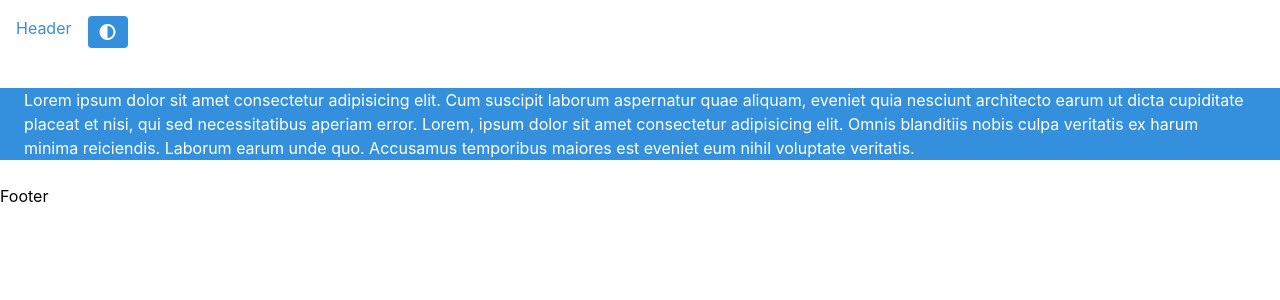
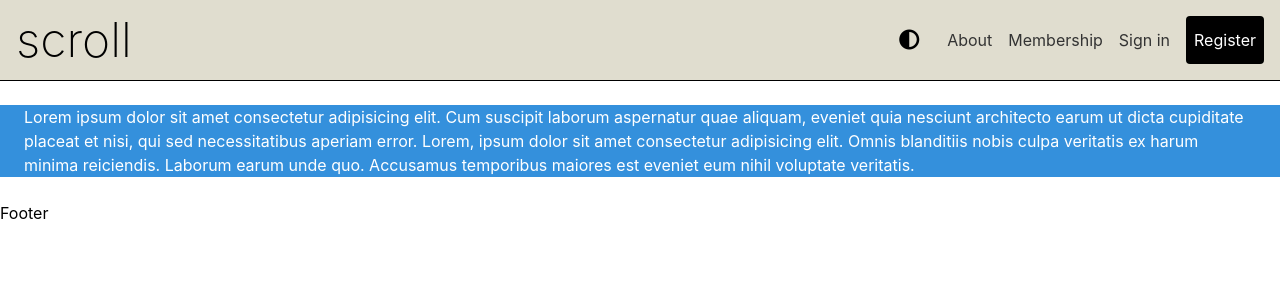
Before and after one commit to 0Halley0/ForumUI, a React (Create React App) app in the folder forum/: page / in a window 1280 px wide. Shown: the top 300 px of the page. Built offline with nearby package versions, Linux system fonts and the light colour scheme.

Commit message:
Updated header design

```diff
--- a/forum/src/components/Header.jsx
+++ b/forum/src/components/Header.jsx
@@ -1,18 +1,84 @@
-import React, { useContext } from "react";
+import React, { useContext, useState } from "react";
 import { ThemeContext } from "../ThemeContext";
+import "../main.css";
 
 export default function Header() {
   const { toggleTheme } = useContext(ThemeContext);
+    const [menuOpen, setMenuOpen] = useState(false);
+
+    const toggleMenu = () => {
+      setMenuOpen((prev) => !prev);
+    };
 
   return (
-    <div className="flex gap-4 p-4">
-      <span className="text-primary dark:text-dark-text">Header</span>
-      <button
-        onClick={toggleTheme}
-        className="bg-primary text-white px-3 py-1 rounded dark:bg-dark-primary dark:text-dark-text"
-      >
-        <i className="fa-solid fa-circle-half-stroke"></i>
-      </button>
+    <div className="bg-background dark:bg-dark-background border-b border-black flex justify-between align-middle gap-4 p-4">
+      <h1 className="text-5xl font-extralight text-logo dark:text-dark-logo">
+        scroll
+      </h1>
+
+      {/* Mobile Menu Buttons */}
+      <div className="sm:hidden flex gap-4 align-middle">
+        <button
+          onClick={toggleTheme}
+          className="text-logo dark:text-dark-logo px-1 rounded"
+        >
+          <i className="fa-solid fa-circle-half-stroke text-xl"></i>
+        </button>
+        <button
+          onClick={toggleMenu}
+          className="text-logo dark:text-dark-logo px-1 rounded"
+        >
+          <i className="fa-solid fa-bars text-xl"></i>
+        </button>
+      </div>
+
+      {/* Desktop Navigation Buttons*/}
+      <div className="hidden sm:flex gap-4 align-middle">
+        <button
+          onClick={toggleTheme}
+          className="text-logo dark:text-dark-logo px-3 rounded"
+        >
+          <i className="fa-solid fa-circle-half-stroke text-xl"></i>
+        </button>
+        <button className="text-text dark:text-dark-text hover:text-goldenRod dark:hover:text-gold transition duration-200">
+          About
+        </button>
+        <button className="text-text dark:text-dark-text hover:text-goldenRod dark:hover:text-gold transition duration-200">
+          Membership
+        </button>
+        <button className="text-text dark:text-dark-text hover:text-goldenRod dark:hover:text-gold transition duration-200">
+          Sign in
+        </button>
+        <button className="bg-black dark:bg-goldenRod hover:bg-darkPurple dark:hover:bg-gold text-buttonText dark:text-black hover:text-gold dark:hover:text-darkPurple transition duration-200 p-2 rounded">
+          Register
+        </button>
+      </div>
+
+      {/* Sliding Menu */}
+      {menuOpen && (
+        <div
+          className={`fixed top-20 left-0 w-full h-fit bg-background dark:bg-dark-background p-4 transform transition-transform duration-500 ${
+            menuOpen ? "translate-x-0" : "-translate-x-full"
+          }`}
+        >
+
+          {/* Menu Links */}
+          <ul className="flex flex-col  gap-4">
+            <li className="text-text dark:text-dark-text hover:text-goldenRod dark:hover:text-gold transition duration-200">
+              About
+            </li>
+            <li className="text-text dark:text-dark-text hover:text-goldenRod dark:hover:text-gold transition duration-200">
+              Membership
+            </li>
+            <li className="text-text dark:text-dark-text hover:text-goldenRod dark:hover:text-gold transition duration-200">
+              Sign in
+            </li>
+            <li className="bg-black dark:bg-goldenRod hover:bg-darkPurple dark:hover:bg-gold text-buttonText dark:text-black hover:text-gold dark:hover:text-darkPurple transition duration-200 p-2 rounded">
+              Register
+            </li>
+          </ul>
+        </div>
+      )}
     </div>
   );
 }
--- a/forum/tailwind.config.js
+++ b/forum/tailwind.config.js
@@ -6,16 +6,25 @@ module.exports = {
       colors: {
         // Light mode colors
         primary: "#3490dc",
-        secondary: "#ffed4a",
-        background: "#f8fafc",
+        secondary: "#534B52",
+        background: "#E0DDCF",
         text: "#333333",
-
+        buttonText: "#ffffff",
+        logo: "#000000",
+        darkPurple: "#2D232E",
+        gold: "#FFD700",
+        goldenRod: "#DAA520",
         // Dark mode colors
         dark: {
           primary: "#1e40af",
-          secondary: "#fbbf24",
-          background: "#111827",
-          text: "#e5e7eb",
+          secondary: "#534B52",
+          background: "#2D232E",
+          text: "#ffffff",
+          buttonText: "#000000",
+          logo: "#FFD700",
+          darkPurple: "#2D232E",
+          gold: "#FFD700",
+          goldenRod: "#DAA520",
         },
       },
     },
```
